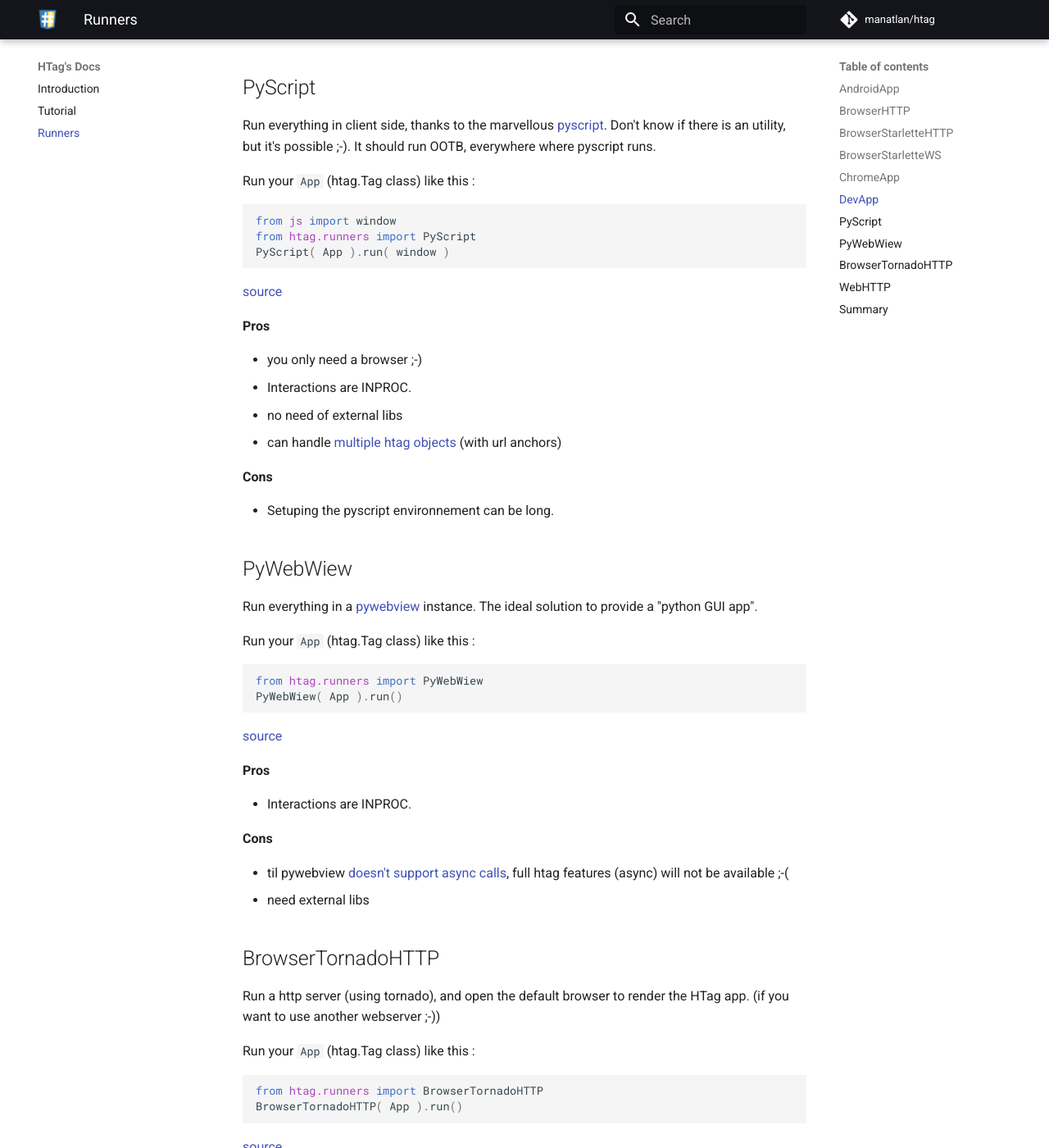
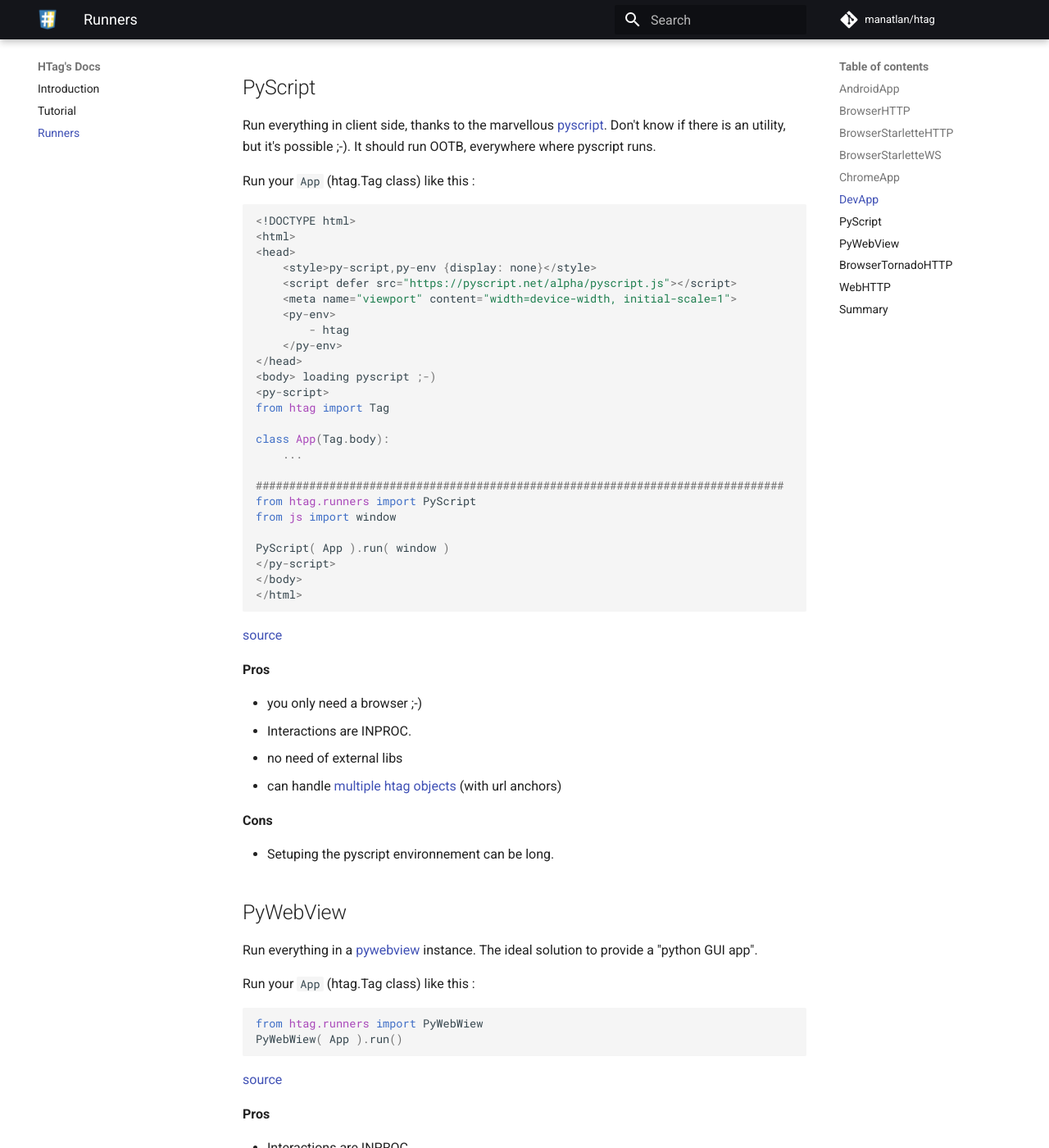
Before and after one commit to manatlan/htag, an MkDocs documentation site: the page built from docs/runners.md, in a window 1280 px wide and 1400 px high, scrolled down 3561 px. Shown: the whole window at 82% size. Built offline with MkDocs 1.6.1 and Material for MkDocs 9.7.7, drawn with Linux system fonts in a browser that asks for light colours; comment, search, counter and statistics services are not loaded.

Commit message:
Update runners.md

````diff
--- a/docs/runners.md
+++ b/docs/runners.md
@@ -146,9 +146,31 @@ It should run OOTB, everywhere where pyscript runs.
 Run your `App` (htag.Tag class) like this :
 
 ```python
+<!DOCTYPE html>
+<html>
+<head>
+    <style>py-script,py-env {display: none}</style>
+    <script defer src="https://pyscript.net/alpha/pyscript.js"></script>
+    <meta name="viewport" content="width=device-width, initial-scale=1">
+    <py-env>
+        - htag
+    </py-env>
+</head>
+<body> loading pyscript ;-)
+<py-script>
+from htag import Tag
+
+class App(Tag.body):
+    ...
+
+###############################################################################
+from htag.runners import PyScript
 from js import window
-from htag.runners import PyScript
+
 PyScript( App ).run( window )
+</py-script>
+</body>
+</html>
 ```
 
 [source](https://github.com/manatlan/htag/blob/main/htag/runners/pyscript.py)
@@ -164,7 +186,7 @@ PyScript( App ).run( window )
 
  - Setuping the pyscript environnement can be long.
 
-## PyWebWiew
+## PyWebView
 Run everything in a [pywebview](https://pywebview.flowrl.com/) instance. The ideal solution to provide a "python GUI app".
 
 Run your `App` (htag.Tag class) like this :
````
